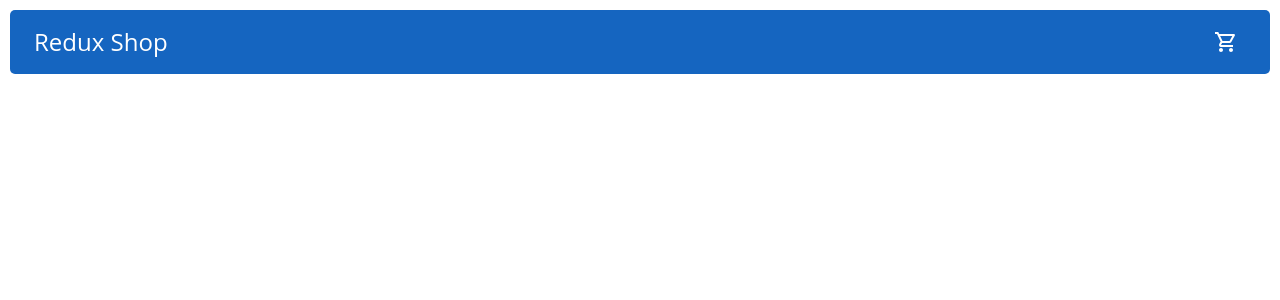
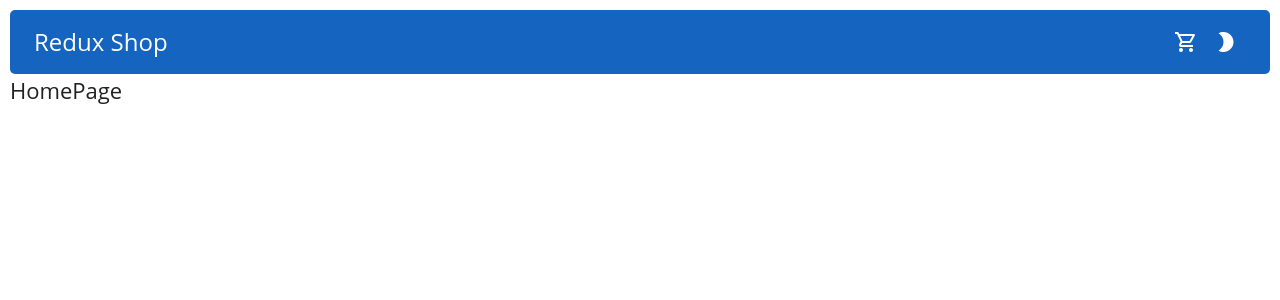
Before and after one commit to alifcpr/redux_shop, a React (Vite) app: page / in a window 1280 px wide. Shown: the top 300 px of the page. Built offline with nearby package versions, Linux system fonts and the light colour scheme.

Commit message:
build: settingSlice for manage website theme , and add button in header for change light & dark mode theme

```diff
--- a/src/components/shared/Header.tsx
+++ b/src/components/shared/Header.tsx
@@ -1,7 +1,23 @@
 import { ShoppingCartOutlined } from "@mui/icons-material";
-import { AppBar, Toolbar, Typography, IconButton } from "@mui/material";
+import { AppBar, Toolbar, Typography, IconButton, Box } from "@mui/material";
+import { AppDispatch, RootState } from "../../redux/store/store";
+import { useDispatch, useSelector } from "react-redux";
+import { changeTheme } from "../../redux/slices/settingSlice";
+import WbSunnyIcon from "@mui/icons-material/WbSunny";
+import ModeNightIcon from "@mui/icons-material/ModeNight";
 
 const Header = () => {
+  // theme
+  const { theme } = useSelector((state: RootState) => state.setting);
+
+  // dispatch
+  const dispatch: AppDispatch = useDispatch();
+
+  // handle change theme mode
+  const handleChangeTheme = () => {
+    dispatch(changeTheme());
+  };
+
   return (
     <AppBar
       color="primary"
@@ -16,9 +32,14 @@ const Header = () => {
         }}
       >
         <Typography variant="h5">Redux Shop</Typography>
-        <IconButton color="primary">
-          <ShoppingCartOutlined />
-        </IconButton>
+        <Box component="div">
+          <IconButton color="primary">
+            <ShoppingCartOutlined />
+          </IconButton>
+          <IconButton onClick={handleChangeTheme} color="primary">
+            {theme === "light" ? <ModeNightIcon /> : <WbSunnyIcon />}
+          </IconButton>
+        </Box>
       </Toolbar>
     </AppBar>
   );
--- a/src/redux/slices/productsSlice.ts
+++ b/src/redux/slices/productsSlice.ts
@@ -2,23 +2,24 @@ import { PayloadAction, createAsyncThunk, createSlice } from "@reduxjs/toolkit";
 import { getAllProductApi } from "../../services/product.services";
 
 // handle fetchAllProduct
-export const fetchAllProduct = createAsyncThunk("products/fetchAllProduct", async () =>
-  getAllProductApi()
+export const fetchAllProduct = createAsyncThunk(
+  "products/fetchAllProduct",
+  async () => getAllProductApi()
 );
 
 // product initialState type
-interface ProductState {
+interface IProductState {
   productList: IProduct[];
   loading: boolean;
   error: string;
 }
 
 // initial state
-const initialState = {
+const initialState: IProductState = {
   productList: [],
   loading: false,
   error: "",
-} satisfies ProductState as ProductState;
+};
 
 // product slice
 const productsSlice = createSlice({
--- /dev/null
+++ b/src/redux/slices/settingSlice.ts
@@ -0,0 +1,31 @@
+import { createSlice } from "@reduxjs/toolkit";
+
+// setting initialState type
+interface ISettingState {
+  theme: string;
+}
+
+// initialState
+const initialState: ISettingState = {
+  theme: localStorage.getItem("theme") ?? "light",
+};
+
+// settingSlice
+const settingSlice = createSlice({
+  name: "setting",
+  initialState,
+  reducers: {
+    changeTheme: (state) => {
+      if (state.theme === "dark") {
+        state.theme = "light";
+      } else {
+        state.theme = "dark";
+      }
+      localStorage.setItem("theme", state.theme);
+    },
+  },
+});
+
+export const { changeTheme } = settingSlice.actions;
+
+export default settingSlice.reducer;
--- a/src/redux/store/store.ts
+++ b/src/redux/store/store.ts
@@ -1,10 +1,12 @@
 import { configureStore } from "@reduxjs/toolkit";
 import productReducer from "../slices/productsSlice";
+import settingReducer from "../slices/settingSlice";
 
 // store
 const store = configureStore({
   reducer: {
     products: productReducer,
+    setting: settingReducer,
   },
 });
 
--- a/src/theme/ThemeProvider.tsx
+++ b/src/theme/ThemeProvider.tsx
@@ -7,17 +7,24 @@ import {
   createTheme,
 } from "@mui/material";
 import { blue, green, red, yellow } from "@mui/material/colors";
+import { RootState } from "../redux/store/store";
+import { useSelector } from "react-redux";
 
 interface ThemeProviderProps {
   children: React.ReactNode;
 }
 
 const ThemeProvider = ({ children }: ThemeProviderProps) => {
+  // theme
+  const { theme: themeMode } = useSelector((state: RootState) => state.setting);
+
+  // MUI default theme
   const defaultTheme: Theme = createTheme();
 
+  // MUI custome theme
   const customeTheme: ThemeOptions = {
     palette: {
-      mode: "light",
+      mode: themeMode === "dark" ? "dark" : "light",
       primary: {
         light: blue[900],
         main: blue[800],
@@ -47,9 +54,6 @@ const ThemeProvider = ({ children }: ThemeProviderProps) => {
         main: yellow[500],
         dark: yellow[900],
         contrastText: "#fff",
-      },
-      text: {
-        primary: "#fff",
       },
     },
     components: {
```
Also changed, not shown: src/main.tsx (+5 -8 lines).
